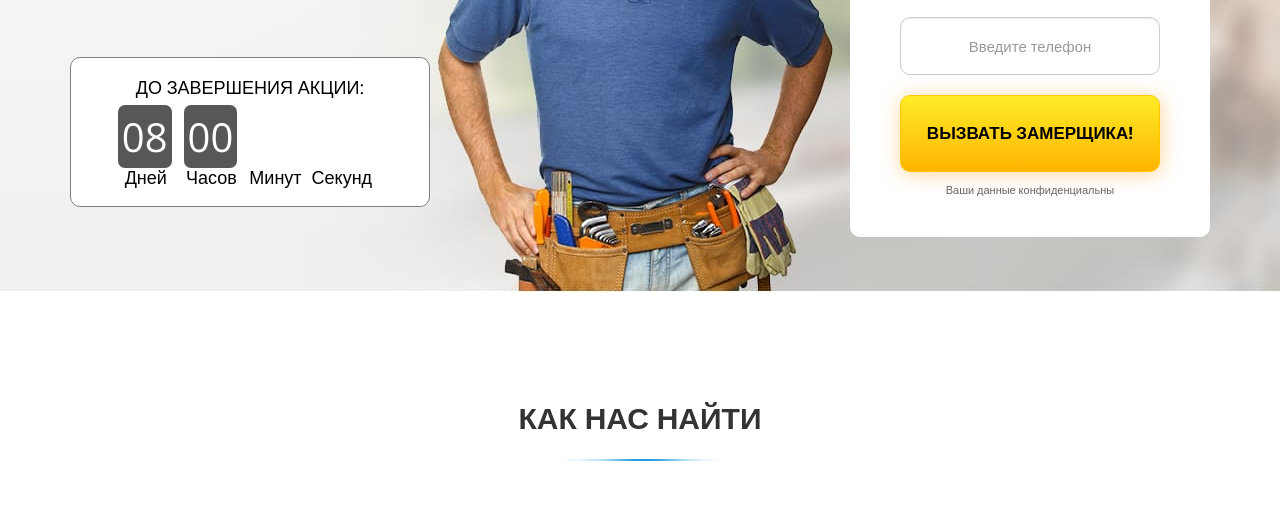
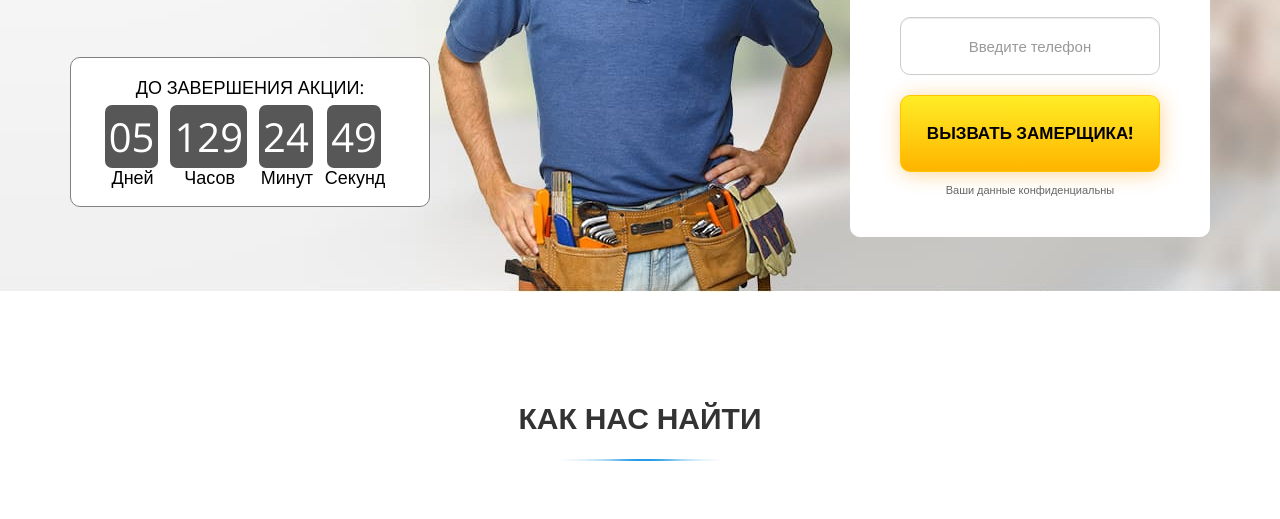
Before and after one commit to ltybc157/Lesson_111, a plain HTML site: page index.html in a window 1280 px wide. Shown: the part 5353-5872 px from the top of the page. Drawn offline with nearby package versions, Linux system fonts and the light colour scheme.

Commit message:
коммит  lesson 111.6

```diff
--- a/index.html
+++ b/index.html
@@ -720,8 +720,8 @@
                 <div class="container1">
                   <div class="numbers1"><div ><span id="days">08</span></div><div class="description1">Дней</div></div>
                   <div class="numbers1"><div ><span id="hours">18</span></div><div class="description1">Часов</div></div>
-                  <div class="numbers1"><div id="minutes"><span>33</span></div><div class="description1">Минут</div></div>
-                  <div class="numbers1"><div id="seconds"><span>44</span></div><div class="description1">Секунд</div></div>
+                  <div class="numbers1"><div><span id="minutes">33</span></div><div class="description1">Минут</div></div>
+                  <div class="numbers1"><div><span id="seconds">44</span></div><div class="description1">Секунд</div></div>
                 </div>
               </div>
           </div>
--- a/js/timer.js
+++ b/js/timer.js
@@ -1,18 +1,20 @@
 "use strict";
 
 
-  let deadline = '2019-1-21';
+  let deadline = '2019-4-21';
 
   function getTimeRemaining(endtime) {
     let t = Date.parse(endtime) - Date.parse(new Date()),
         seconds = Math.floor(t / 1000 % 60),
         minutes = Math.floor(t / 1000 / 60 % 60),
-        hours = Math.floor(t / (1000 * 60 * 60));
+        hours = Math.floor((t / (1000 *60*60))),
+        days = Math.floor((t / (1000 *60*60*24)));
     return {
       'total': t,
       'hours': hours,
       'minutes': minutes,
-      'seconds': seconds
+      'seconds': seconds,
+      'days': days
     };
   }
 
@@ -21,7 +23,9 @@
         hours = timer.querySelector('#hours'),
         minutes = timer.querySelector('#minutes'),
         seconds = timer.querySelector('#seconds'),
+        days = timer.querySelector('#days'),
         timeInterval = setInterval(updateClock, 1000);
+
 
     function updateClock() {
       let t = getTimeRemaining(endtime);
@@ -37,6 +41,7 @@
       hours.textContent = addZero(t.hours);
       minutes.textContent = addZero(t.minutes);
       seconds.textContent = addZero(t.seconds);
+      days.textContent = addZero(t.days);
 
       if (t.total <= 0) {
         clearInterval(timeInterval);
@@ -47,4 +52,4 @@
     }
   }
 
-  setClock('.container1', deadline);
+  setClock('#timer', deadline);
```
